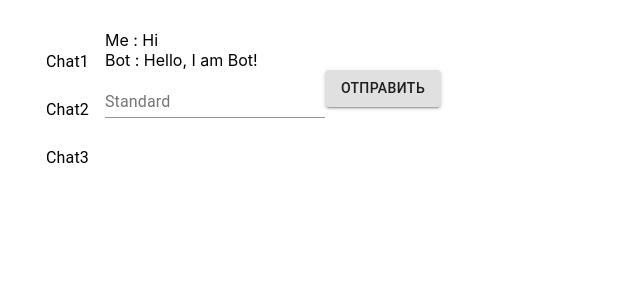
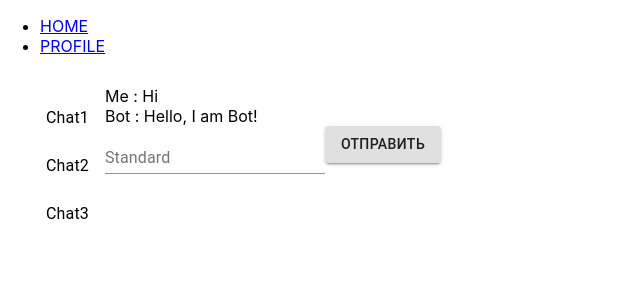
Before and after one commit to Sevasanas/library, a React (Create React App) app: page /home in a window 1280 px wide. Shown: the top 300 px of the page, without its empty margins (0-640 px from the left). Built offline with nearby package versions, Linux system fonts and the light colour scheme.

Commit message:
added pages profile and home

```diff
--- a/src/App.css
+++ b/src/App.css
@@ -36,9 +36,3 @@
     transform: rotate(360deg);
   }
 }
-
-.ChatList {
-  display: flex;
-  justify-content: flex-start;
-  margin: 30px;
-}
--- a/src/App.js
+++ b/src/App.js
@@ -1,43 +1,11 @@
-import React, { useCallback, useEffect, useState } from 'react';
-import './App.css';
-import { Form } from './Components/Form';
-import { MessageField } from './Components/MessageField';
-import { ChatList } from './Components/ChatList';
+import React from 'react';
+import { Router } from './Components/Router';
 
 
 function App() {
-  const [messages, setMessages] = useState([
-    { text: "Hi", author: "Me", id: 1 },
-  ]);
-
-  const handleSendMessage = useCallback((newMessage) => {
-    setMessages([...messages, newMessage]);
-  }, [messages]);
-
-  useEffect(() => {
-    if(messages.length && messages[messages.length - 1].author !== "Bot") {
-      const timeout = setTimeout(() => {
-            const newMessage = {text: "Hello, I am Bot!", author: "Bot", id: Date.now(),};
-            setMessages([...messages, newMessage]);
-          }, 1000);
-          return () => clearTimeout(timeout);
-      }
-
-  }, [messages]);
 
   return (
-   <div>
-     <div className='ChatList'>
-       <div>
-        <ChatList />
-      </div>
-      <div>
-        <MessageField messages={messages} />
-        <Form onSendMessage={handleSendMessage} />
-      </div>
-    </div>
-
-   </div>
+   <Router />
   );
 }
 
--- /dev/null
+++ b/src/Components/Home/home.css
@@ -0,0 +1,5 @@
+.ChatList {
+    display: flex;
+    justify-content: flex-start;
+    margin: 30px;
+  }
--- /dev/null
+++ b/src/Components/Home/index.js
@@ -0,0 +1,44 @@
+import React, { useCallback, useEffect, useState } from 'react';
+import './home.css';
+import { Form } from '../Form';
+import { MessageField } from '../MessageField';
+import { ChatList } from '../ChatList';
+
+
+function Home() {
+  const [messages, setMessages] = useState([
+    { text: "Hi", author: "Me", id: 1 },
+  ]);
+
+  const handleSendMessage = useCallback((newMessage) => {
+    setMessages([...messages, newMessage]);
+  }, [messages]);
+
+  useEffect(() => {
+    if(messages.length && messages[messages.length - 1].author !== "Bot") {
+      const timeout = setTimeout(() => {
+            const newMessage = {text: "Hello, I am Bot!", author: "Bot", id: Date.now(),};
+            setMessages([...messages, newMessage]);
+          }, 1000);
+          return () => clearTimeout(timeout);
+      }
+
+  }, [messages]);
+
+  return (
+   <div>
+     <div className='ChatList'>
+       <div>
+        <ChatList />
+      </div>
+      <div>
+        <MessageField messages={messages} />
+        <Form onSendMessage={handleSendMessage} />
+      </div>
+    </div>
+
+   </div>
+  );
+}
+
+export default Home;
--- /dev/null
+++ b/src/Components/Profile/index.js
@@ -0,0 +1,8 @@
+import React from 'react';
+
+export const Profile = () => (
+    <div>
+        <h2>This is profile</h2>
+        <img src="./books.png" alt="books" />
+    </div>
+)
--- /dev/null
+++ b/src/Components/Router/index.js
@@ -0,0 +1,27 @@
+import React from 'react';
+import { BrowserRouter, Link, Switch, Route } from 'react-router-dom';
+import Home from '../Home';
+import { Profile } from '../Profile';
+
+export const Router = () => {
+    return (
+        <BrowserRouter>
+            <ul>
+                <li>
+                    <Link to="/home">HOME</Link>
+                </li>
+                <li>
+                    <Link to="/profile">PROFILE</Link>
+                </li>
+            </ul>
+            <Switch>
+                <Route path="/profile">
+                    <Profile />
+                </Route>
+                <Route path="/home">
+                    <Home />
+                </Route>
+            </Switch>
+        </BrowserRouter>
+    )
+}
```
Also changed, not shown: src/Components/Profile/books.png (added).
